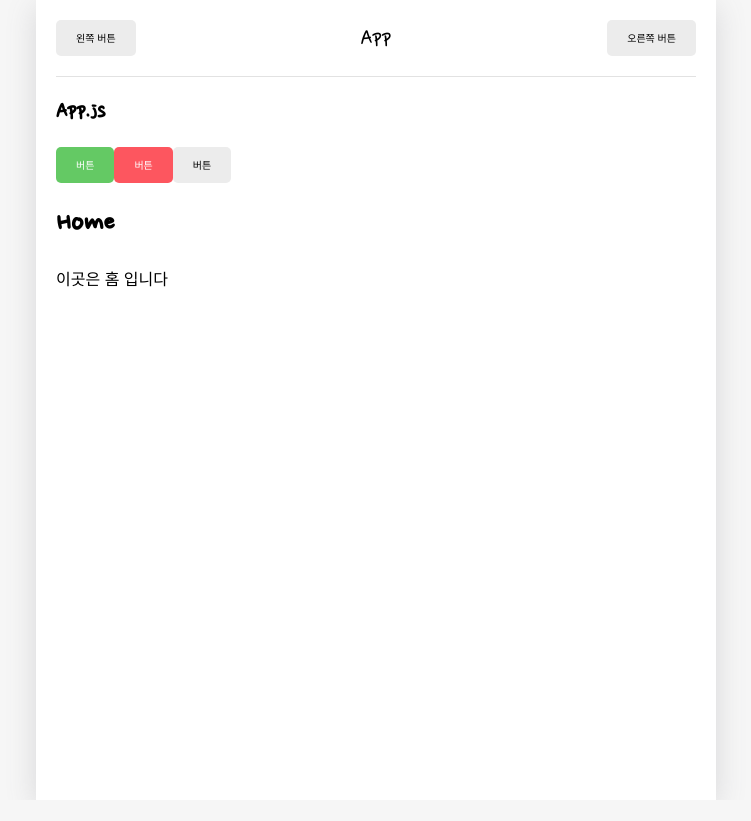
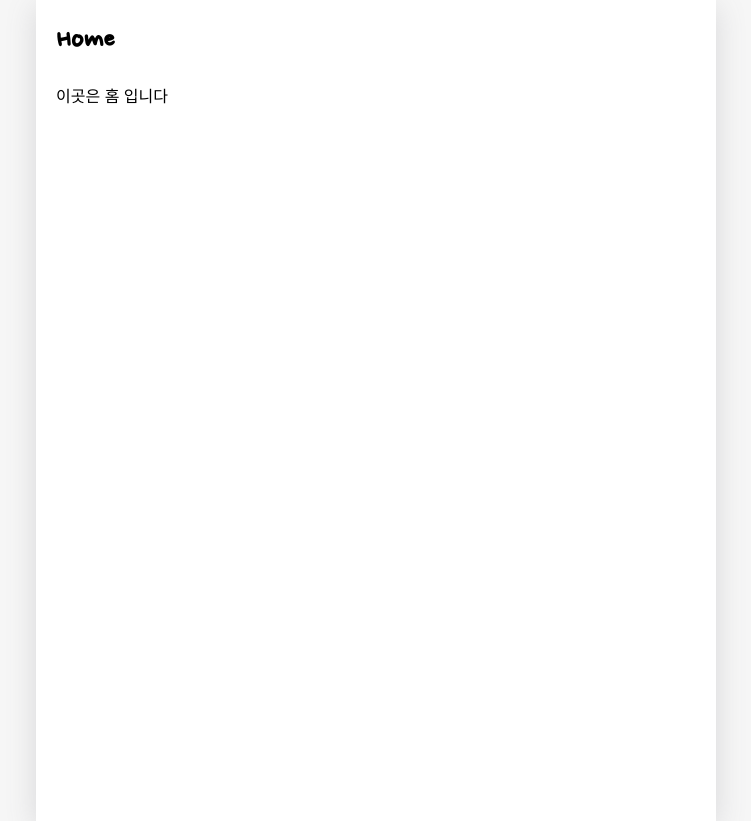
Before and after one commit to kijiwon/EMOTION_DIARY, a React (Create React App) app: page / in a window 1280 px wide. Shown: the whole page, without its empty margins (264-1015 px from the left). Before the commit the page ends 800 px from the top, so only its background shows below. Built offline with nearby package versions, Linux system fonts and the light colour scheme; a web font is replaced by a local one.

Commit message:
프로젝트 기초 설정 - 상태관리, StateContext, DispatchContext

```diff
--- a/src/App.js
+++ b/src/App.js
@@ -1,40 +1,84 @@
 import "./App.css";
+import React, { useReducer, useRef } from "react";
+
 import { BrowserRouter, Route, Routes } from "react-router-dom";
 import Home from "./pages/Home";
 import New from "./pages/New";
 import Edit from "./pages/Edit";
 import Diary from "./pages/Diary";
-import MyButton from "./components/MyButton";
-import MyHeader from "./components/MyHeader";
+
+const reducer = (state, action) => {
+  let newState = [];
+  switch (action.type) {
+    case "INIT": {
+      return action.data;
+    }
+    case "CREATE": {
+      const newItem = {
+        ...action.data,
+      };
+      newState = [newItem, ...state];
+      break;
+    }
+    case "REMOVE": {
+      newState = state.filter((it) => it.id !== action.targetId);
+      break;
+    }
+    case "EDIT": {
+      newState = state.map((it) =>
+        it.id === action.data.id ? { ...action.data } : it
+      );
+      break;
+    }
+    default:
+      return state;
+  }
+  return newState;
+};
+
+export const DiaryStateContext = React.createContext();
+export const DiaryDispatchContext = React.createContext();
 
 function App() {
+  const [data, dispatch] = useReducer(reducer, []);
+
+  const dataId = useRef(0);
+
+  // CREATE
+  const onCreate = (date, content, emotion) => {
+    dispatch({
+      type: "CREATE",
+      data: {
+        id: dataId.current,
+        date: new Date(date).getTime(),
+        content,
+        emotion,
+      },
+    });
+    dataId.current++;
+  };
+  // REMOVE
+  const onRemove = (targetId) => {
+    dispatch({ type: "REMOVE", targetId });
+  };
+  // EDIT
+  const onEdit = (targetId, date, content, emotion) => {
+    dispatch({
+      type: "EDIT",
+      data: {
+        id: targetId,
+        date: new Date(date).getTime(),
+        content,
+        emotion,
+      },
+    });
+  };
+
   return (
+    <DiaryStateContext.Provider value={data}>
+      <DiaryDispatchContext.Provider value={(onCreate, onEdit, onRemove)}>
         <BrowserRouter>
           <div className="App">
-        <MyHeader
-          headText={"App"}
-          leftChild={
-            <MyButton text={"왼쪽 버튼"} onClick={() => alert("왼쪽 클릭")} />
-          }
-          rightChild={
-            <MyButton
-              text={"오른쪽 버튼"}
-              onClick={() => alert("오른쪽 클릭")}
-            />
-          }
-        />
-        <h2>App.js</h2>
-        <MyButton
-          text={"버튼"}
-          onClick={() => alert("버튼 클릭")}
-          type={"positive"}
-        />
-        <MyButton
-          text={"버튼"}
-          onClick={() => alert("버튼 클릭")}
-          type={"negative"}
-        />
-        <MyButton text={"버튼"} onClick={() => alert("버튼 클릭")} />
             <Routes>
               <Route path="/" element={<Home />} />
               <Route path="/new" element={<New />} />
@@ -43,6 +87,8 @@
             </Routes>
           </div>
         </BrowserRouter>
+      </DiaryDispatchContext.Provider>
+    </DiaryStateContext.Provider>
   );
 }
 
```
Lines whose indentation alone changed are shown as unchanged.
